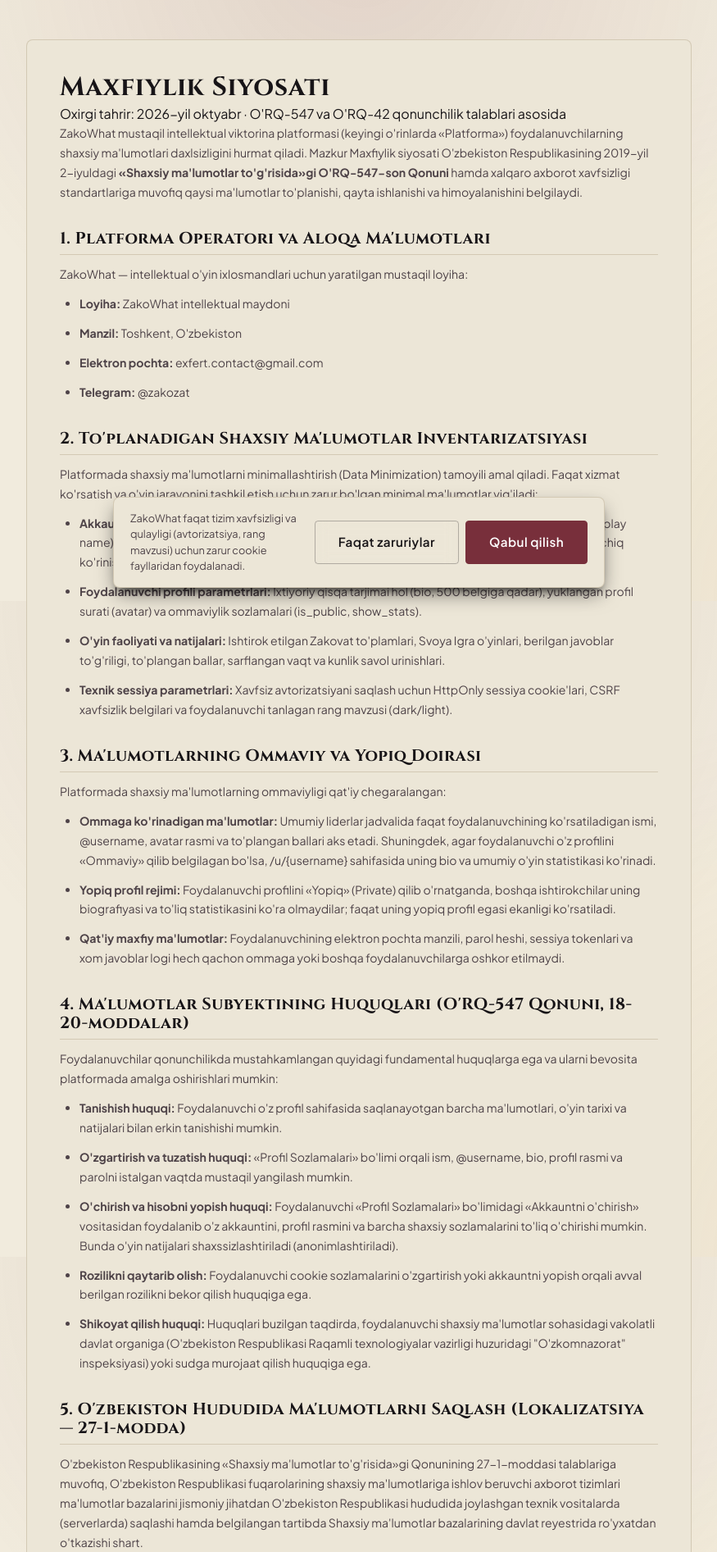
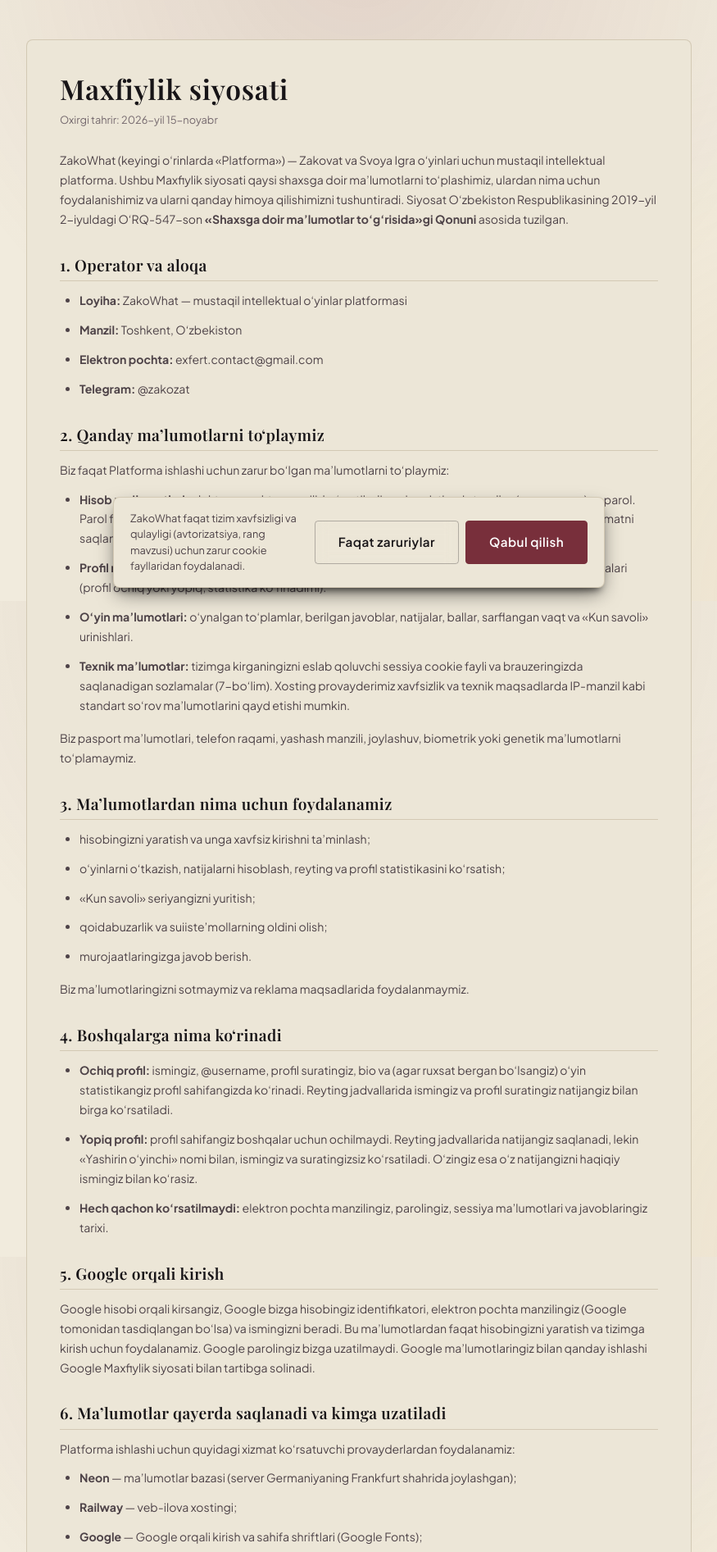
Before and after one commit to LstAkva/PROJECT-Z, a FastAPI app: page /privacy in a window 1280 px wide. Shown: the part 67-1960 px from the top of the page at 82% size, without its empty margins (202-1077 px from the left). Run offline with FastAPI, Linux system fonts and the light colour scheme; parts of the project's set-up code (start-up, migrations or seed data) failed here and were passed over; some web fonts are replaced.

Commit message:
docs(legal): complete and correct the privacy policy and terms of use
Co-Authored-By: Claude Opus 5.5 <noreply@anthropic.com>

```diff
--- a/templates/legal/privacy.html
+++ b/templates/legal/privacy.html
@@ -39,10 +39,23 @@
       border-radius: var(--radius-md);
       padding: 2.5rem;
     }
+    .legal-title {
+      font-family: var(--font-serif);
+      font-size: 2.1rem;
+      font-weight: 600;
+      line-height: 1.15;
+      color: var(--text-main);
+      margin: 0;
+    }
+    .legal-updated {
+      margin: 0.5rem 0 1.75rem;
+      font-size: 0.8rem;
+      color: var(--text-dim);
+    }
     .legal-prose h2 {
-      font-family: var(--font-display);
-      font-size: 1.25rem;
-      font-weight: 700;
+      font-family: var(--font-serif);
+      font-size: 1.2rem;
+      font-weight: 600;
       color: var(--text-main);
       margin-top: 2rem;
       margin-bottom: 0.75rem;
@@ -103,107 +116,119 @@
   <main class="flex-grow legal-container">
     <div class="legal-card space-y-6">
       <div>
-        <h1 class="text-3xl font-display font-extrabold text-[var(--text-main)]">Maxfiylik Siyosati</h1>
-        <p class="text-xs text-[var(--text-dim)] font-mono mt-1">Oxirgi tahrir: 2026-yil oktyabr · O'RQ-547 va O'RQ-42 qonunchilik talablari asosida</p>
+        <h1 class="legal-title">Maxfiylik siyosati</h1>
+        <p class="legal-updated">Oxirgi tahrir: 2026-yil 15-noyabr</p>
       </div>
 
       <div class="legal-prose">
         <p>
-          ZakoWhat mustaqil intellektual viktorina platformasi (keyingi o'rinlarda «Platforma») foydalanuvchilarning shaxsiy ma'lumotlari daxlsizligini hurmat qiladi. Mazkur Maxfiylik siyosati O'zbekiston Respublikasining 2019-yil 2-iyuldagi <strong>«Shaxsiy ma'lumotlar to'g'risida»gi O'RQ-547-son Qonuni</strong> hamda xalqaro axborot xavfsizligi standartlariga muvofiq qaysi ma'lumotlar to'planishi, qayta ishlanishi va himoyalanishini belgilaydi.
+          ZakoWhat (keyingi o‘rinlarda «Platforma») — Zakovat va Svoya Igra o‘yinlari uchun mustaqil intellektual platforma. Ushbu Maxfiylik siyosati qaysi shaxsga doir ma’lumotlarni to‘plashimiz, ulardan nima uchun foydalanishimiz va ularni qanday himoya qilishimizni tushuntiradi. Siyosat O‘zbekiston Respublikasining 2019-yil 2-iyuldagi O‘RQ-547-son <strong>«Shaxsga doir ma’lumotlar to‘g‘risida»gi Qonuni</strong> asosida tuzilgan.
         </p>
 
-        <h2>1. Platforma Operatori va Aloqa Ma'lumotlari</h2>
-        <p>
-          ZakoWhat — intellektual o'yin ixlosmandlari uchun yaratilgan mustaqil loyiha:
-        </p>
+        <h2>1. Operator va aloqa</h2>
         <ul>
-          <li><strong>Loyiha:</strong> ZakoWhat intellektual maydoni</li>
-          <li><strong>Manzil:</strong> Toshkent, O'zbekiston</li>
+          <li><strong>Loyiha:</strong> ZakoWhat — mustaqil intellektual o‘yinlar platformasi</li>
+          <li><strong>Manzil:</strong> Toshkent, O‘zbekiston</li>
           <li><strong>Elektron pochta:</strong> exfert.contact@gmail.com</li>
           <li><strong>Telegram:</strong> @zakozat</li>
         </ul>
 
-        <h2>2. To'planadigan Shaxsiy Ma'lumotlar Inventarizatsiyasi</h2>
+        <h2>2. Qanday ma’lumotlarni to‘playmiz</h2>
+        <p>Biz faqat Platforma ishlashi uchun zarur bo‘lgan ma’lumotlarni to‘playmiz:</p>
+        <ul>
+          <li><strong>Hisob ma’lumotlari:</strong> elektron pochta manzili, ko‘rsatiladigan ism, ixtiyoriy taxallus (@username) va parol. Parol faqat xeshlangan (qaytarib bo‘lmaydigan tarzda shifrlangan) ko‘rinishda saqlanadi; uning asl matni saqlanmaydi.</li>
+          <li><strong>Profil ma’lumotlari:</strong> ixtiyoriy qisqa ma’lumot (bio, 500 belgigacha), profil surati va maxfiylik sozlamalari (profil ochiq yoki yopiq, statistika ko‘rinadimi).</li>
+          <li><strong>O‘yin ma’lumotlari:</strong> o‘ynalgan to‘plamlar, berilgan javoblar, natijalar, ballar, sarflangan vaqt va «Kun savoli» urinishlari.</li>
+          <li><strong>Texnik ma’lumotlar:</strong> tizimga kirganingizni eslab qoluvchi sessiya cookie fayli va brauzeringizda saqlanadigan sozlamalar (7-bo‘lim). Xosting provayderimiz xavfsizlik va texnik maqsadlarda IP-manzil kabi standart so‘rov ma’lumotlarini qayd etishi mumkin.</li>
+        </ul>
+        <p>Biz pasport ma’lumotlari, telefon raqami, yashash manzili, joylashuv, biometrik yoki genetik ma’lumotlarni to‘plamaymiz.</p>
+
+        <h2>3. Ma’lumotlardan nima uchun foydalanamiz</h2>
+        <ul>
+          <li>hisobingizni yaratish va unga xavfsiz kirishni ta’minlash;</li>
+          <li>o‘yinlarni o‘tkazish, natijalarni hisoblash, reyting va profil statistikasini ko‘rsatish;</li>
+          <li>«Kun savoli» seriyangizni yuritish;</li>
+          <li>qoidabuzarlik va suiiste’mollarning oldini olish;</li>
+          <li>murojaatlaringizga javob berish.</li>
+        </ul>
+        <p>Biz ma’lumotlaringizni sotmaymiz va reklama maqsadlarida foydalanmaymiz.</p>
+
+        <h2>4. Boshqalarga nima ko‘rinadi</h2>
+        <ul>
+          <li><strong>Ochiq profil:</strong> ismingiz, @username, profil suratingiz, bio va (agar ruxsat bergan bo‘lsangiz) o‘yin statistikangiz profil sahifangizda ko‘rinadi. Reyting jadvallarida ismingiz va profil suratingiz natijangiz bilan birga ko‘rsatiladi.</li>
+          <li><strong>Yopiq profil:</strong> profil sahifangiz boshqalar uchun ochilmaydi. Reyting jadvallarida natijangiz saqlanadi, lekin «Yashirin o‘yinchi» nomi bilan, ismingiz va suratingizsiz ko‘rsatiladi. O‘zingiz esa o‘z natijangizni haqiqiy ismingiz bilan ko‘rasiz.</li>
+          <li><strong>Hech qachon ko‘rsatilmaydi:</strong> elektron pochta manzilingiz, parolingiz, sessiya ma’lumotlari va javoblaringiz tarixi.</li>
+        </ul>
+
+        <h2>5. Google orqali kirish</h2>
         <p>
-          Platformada shaxsiy ma'lumotlarni minimallashtirish (Data Minimization) tamoyili amal qiladi. Faqat xizmat ko'rsatish va o'yin jarayonini tashkil etish uchun zarur bo'lgan minimal ma'lumotlar yig'iladi:
+          Google hisobi orqali kirsangiz, Google bizga hisobingiz identifikatori, elektron pochta manzilingiz (Google tomonidan tasdiqlangan bo‘lsa) va ismingizni beradi. Bu ma’lumotlardan faqat hisobingizni yaratish va tizimga kirish uchun foydalanamiz. Google parolingiz bizga uzatilmaydi. Google ma’lumotlaringiz bilan qanday ishlashi Google Maxfiylik siyosati bilan tartibga solinadi.
+        </p>
+
+        <h2>6. Ma’lumotlar qayerda saqlanadi va kimga uzatiladi</h2>
+        <p>Platforma ishlashi uchun quyidagi xizmat ko‘rsatuvchi provayderlardan foydalanamiz:</p>
+        <ul>
+          <li><strong>Neon</strong> — ma’lumotlar bazasi (server Germaniyaning Frankfurt shahrida joylashgan);</li>
+          <li><strong>Railway</strong> — veb-ilova xostingi;</li>
+          <li><strong>Google</strong> — Google orqali kirish va sahifa shriftlari (Google Fonts);</li>
+          <li><strong>Tailwind</strong> — sahifa dizayni uchun skript (cdn.tailwindcss.com).</li>
+        </ul>
+        <p>Sahifa shriftlari va skriptlari yuklanganda brauzeringiz IP-manzilingizni ushbu provayderlarga yuboradi.</p>
+        <p>
+          Platforma biometrik yoki genetik ma’lumotlar to‘plamaydi va telekommunikatsiya operatori hisoblanmaydi. «Shaxsga doir ma’lumotlar to‘g‘risida»gi Qonunning amaldagi tahririga (27<sup>1</sup>-modda, 2026-yil 26-martdagi O‘RQ-1125-son Qonun bilan kiritilgan) ko‘ra, bunday boshqa shaxsga doir ma’lumotlar qonunda belgilangan himoya kafolatlari mavjud bo‘lganda O‘zbekistondan tashqarida ham saqlanishi mumkin. Ma’lumotlar shifrlangan ulanish (HTTPS) orqali uzatiladi.
+        </p>
+        <p>Ma’lumotlaringizni boshqa uchinchi shaxslarga bermaymiz, qonunda nazarda tutilgan hollar bundan mustasno.</p>
+
+        <h2>7. Cookie fayllar va brauzer xotirasi</h2>
+        <ul>
+          <li><strong>Sessiya cookie fayli (access_token):</strong> tizimga kirganingizni eslab qoladi. Uni sahifadagi skriptlar o‘qiy olmaydi (HttpOnly). 30 kun amal qiladi va tizimdan chiqqaningizda o‘chiriladi.</li>
+          <li><strong>Brauzer xotirasi (localStorage):</strong> tanlangan mavzu (yorug‘ yoki qorong‘i) va cookie bo‘yicha tanlovingiz.</li>
+          <li><strong>Sessiya xotirasi (sessionStorage):</strong> joriy o‘yin holati; brauzer oynasi yopilganda o‘chadi.</li>
+        </ul>
+        <p>Biz tahlil (analytics) yoki reklama cookie fayllaridan foydalanmaymiz. Tanlovingizni sahifa pastidagi «Cookie sozlamalari» tugmasi orqali istalgan vaqtda o‘zgartirishingiz mumkin.</p>
+
+        <h2>8. Saqlash muddati va hisobni o‘chirish</h2>
+        <p>Ma’lumotlaringiz hisobingiz mavjud bo‘lgan davrda saqlanadi. Hisobingizni istalgan vaqtda «Profil sozlamalari» bo‘limidagi «Akkauntni o‘chirish» orqali o‘chirishingiz mumkin. Bunda:</p>
+        <ul>
+          <li>hisob ma’lumotlaringiz, profil suratingiz va «Kun savoli» javoblaringiz butunlay o‘chiriladi;</li>
+          <li>o‘yin natijalaringiz sizga bog‘lanmagan, anonim ko‘rinishda umumiy statistika uchun saqlanib qolishi mumkin; ular reyting jadvallarida ko‘rsatilmaydi.</li>
+        </ul>
+        <p>Hisobni o‘chirishni qaytarib bo‘lmaydi.</p>
+
+        <h2>9. Sizning huquqlaringiz</h2>
+        <p>Qonunning 30-moddasiga muvofiq siz quyidagi huquqlarga egasiz:</p>
+        <ul>
+          <li>o‘zingiz haqingizda qanday ma’lumotlar saqlanayotganini va ularga qanday ishlov berilayotganini bilish;</li>
+          <li>ma’lumotlaringizni tuzatish yoki yangilash (profil sozlamalari orqali);</li>
+          <li>roziligingizni qaytarib olish va hisobingizni o‘chirish;</li>
+          <li>huquqlaringiz buzilgan deb hisoblasangiz, vakolatli davlat organiga yoki sudga murojaat qilish.</li>
+        </ul>
+        <p>Ma’lumotlaringiz bo‘yicha savollar uchun exfert.contact@gmail.com manziliga yozing.</p>
+
+        <h2>10. Bolalar</h2>
+        <p>
+          Platforma 13 yoshdan katta foydalanuvchilar uchun mo‘ljallangan. 16 yoshga to‘lmaganlarga Platformadan ota-onasi yoki qonuniy vakili roziligi bilan foydalanishni tavsiya qilamiz. Biz bolalardan hisob uchun zarur bo‘lganidan ortiq ma’lumot so‘ramaymiz.
+        </p>
+
+        <h2>11. Reklama va tahlil vositalari</h2>
+        <p>
+          Hozirda Platformada reklama yoki foydalanuvchilarni kuzatuvchi (tracking) skriptlar yo‘q. Agar kelajakda reklama yoki tahlil xizmatlari qo‘shilsa, ushbu siyosat oldindan yangilanadi va zarur bo‘lsa, roziligingiz alohida so‘raladi.
+        </p>
+
+        <h2>12. Mualliflik huquqi bo‘yicha shikoyatlar</h2>
+        <p>
+          ZakoWhat O‘zbekiston Respublikasining «Mualliflik huquqi va turdosh huquqlar to‘g‘risida»gi Qonuniga (O‘RQ-42) rioya qiladi. Agar Platformadagi savol, matn yoki tasvir mualliflik huquqingizni buzgan deb hisoblasangiz, exfert.contact@gmail.com manziliga yozing va quyidagilarni ko‘rsating:
         </p>
         <ul>
-          <li><strong>Akkaunt rekvizitlari:</strong> Ro'yxatdan o'tishda kiritilgan elektron pochta manzili, ko'rsatiladigan ism (display name), unikal taxallus (@username) hamda kriptografik bcrypt algoritmi bilan heshlangan parol. Ochiq ko'rinishdagi parollar HECH QACHON saqlanmaydi va uzatilmaydi.</li>
-          <li><strong>Foydalanuvchi profili parametrlari:</strong> Ixtiyoriy qisqa tarjimai hol (bio, 500 belgiga qadar), yuklangan profil surati (avatar) va ommaviylik sozlamalari (is_public, show_stats).</li>
-          <li><strong>O'yin faoliyati va natijalari:</strong> Ishtirok etilgan Zakovat to'plamlari, Svoya Igra o'yinlari, berilgan javoblar to'g'riligi, to'plangan ballar, sarflangan vaqt va kunlik savol urinishlari.</li>
-          <li><strong>Texnik sessiya parametrlari:</strong> Xavfsiz avtorizatsiyani saqlash uchun HttpOnly sessiya cookie'lari, CSRF xavfsizlik belgilari va foydalanuvchi tanlagan rang mavzusi (dark/light).</li>
+          <li>huquq egasining F.I.Sh. yoki tashkilot nomi va aloqa ma’lumotlari;</li>
+          <li>tegishli sahifa havolasi yoki savol;</li>
+          <li>huquq egasi ekanligingizni tasdiqlovchi ma’lumotlar.</li>
         </ul>
+        <p>Murojaatlar 5 ish kuni ichida ko‘rib chiqiladi; shikoyat asosli bo‘lsa, material Platformadan olib tashlanadi.</p>
 
-        <h2>3. Ma'lumotlarning Ommaviy va Yopiq Doirasi</h2>
+        <h2>13. Siyosatga o‘zgartirishlar</h2>
         <p>
-          Platformada shaxsiy ma'lumotlarning ommaviyligi qat'iy chegaralangan:
-        </p>
-        <ul>
-          <li><strong>Ommaga ko'rinadigan ma'lumotlar:</strong> Umumiy liderlar jadvalida faqat foydalanuvchining ko'rsatiladigan ismi, @username, avatar rasmi va to'plangan ballari aks etadi. Shuningdek, agar foydalanuvchi o'z profilini «Ommaviy» qilib belgilagan bo'lsa, /u/{username} sahifasida uning bio va umumiy o'yin statistikasi ko'rinadi.</li>
-          <li><strong>Yopiq profil rejimi:</strong> Foydalanuvchi profilini «Yopiq» (Private) qilib o'rnatganda, boshqa ishtirokchilar uning biografiyasi va to'liq statistikasini ko'ra olmaydilar; faqat uning yopiq profil egasi ekanligi ko'rsatiladi.</li>
-          <li><strong>Qat'iy maxfiy ma'lumotlar:</strong> Foydalanuvchining elektron pochta manzili, parol heshi, sessiya tokenlari va xom javoblar logi hech qachon ommaga yoki boshqa foydalanuvchilarga oshkor etilmaydi.</li>
-        </ul>
-
-        <h2>4. Ma'lumotlar Subyektining Huquqlari (O'RQ-547 Qonuni, 18-20-moddalar)</h2>
-        <p>
-          Foydalanuvchilar qonunchilikda mustahkamlangan quyidagi fundamental huquqlarga ega va ularni bevosita platformada amalga oshirishlari mumkin:
-        </p>
-        <ul>
-          <li><strong>Tanishish huquqi:</strong> Foydalanuvchi o'z profil sahifasida saqlanayotgan barcha ma'lumotlari, o'yin tarixi va natijalari bilan erkin tanishishi mumkin.</li>
-          <li><strong>O'zgartirish va tuzatish huquqi:</strong> «Profil Sozlamalari» bo'limi orqali ism, @username, bio, profil rasmi va parolni istalgan vaqtda mustaqil yangilash mumkin.</li>
-          <li><strong>O'chirish va hisobni yopish huquqi:</strong> Foydalanuvchi «Profil Sozlamalari» bo'limidagi «Akkauntni o'chirish» vositasidan foydalanib o'z akkauntini, profil rasmini va barcha shaxsiy sozlamalarini to'liq o'chirishi mumkin. Bunda o'yin natijalari shaxssizlashtiriladi (anonimlashtiriladi).</li>
-          <li><strong>Rozilikni qaytarib olish:</strong> Foydalanuvchi cookie sozlamalarini o'zgartirish yoki akkauntni yopish orqali avval berilgan rozilikni bekor qilish huquqiga ega.</li>
-          <li><strong>Shikoyat qilish huquqi:</strong> Huquqlari buzilgan taqdirda, foydalanuvchi shaxsiy ma'lumotlar sohasidagi vakolatli davlat organiga (O'zbekiston Respublikasi Raqamli texnologiyalar vazirligi huzuridagi "O'zkomnazorat" inspeksiyasi) yoki sudga murojaat qilish huquqiga ega.</li>
-        </ul>
-
-        <h2>5. O'zbekiston Hududida Ma'lumotlarni Saqlash (Lokalizatsiya — 27-1-modda)</h2>
-        <p>
-          O'zbekiston Respublikasining «Shaxsiy ma'lumotlar to'g'risida»gi Qonunining 27-1-moddasi talablariga muvofiq, O'zbekiston Respublikasi fuqarolarining shaxsiy ma'lumotlariga ishlov beruvchi axborot tizimlari ma'lumotlar bazalarini jismoniy jihatdan O'zbekiston Respublikasi hududida joylashgan texnik vositalarda (serverlarda) saqlashi hamda belgilangan tartibda Shaxsiy ma'lumotlar bazalarining davlat reyestrida ro'yxatdan o'tkazishi shart.
-        </p>
-        <p>
-          Hozirgi ishlab chiqish (development) bosqichida tizim lokal ishlab chiquvchi muhitida sinovdan o'tkazilmoqda. Tizim ommaviy tijoriy yoki keng foydalanishga chiqarilishida barcha shaxsiy ma'lumotlar bazalari O'zbekiston hududidagi vakolatli ma'lumotlar markazlariga (serverlariga) joylashtiriladi.
-        </p>
-
-        <h2>6. Yoshi Cheklovlari va Voyaga Yetmaganlar Maxfiyligi</h2>
-        <p>
-          ZakoWhat intellektual mantiqiy maydon bo'lib, asosan 13 yoshdan oshgan auditoriyaga mo'ljallangan. 16 yoshga to'lmagan shaxslar platformadan ota-onalari yoki qonuniy vasiylari ruxsati bilan foydalanishlari tavsiya etiladi.
-        </p>
-        <p>
-          Platforma voyaga yetmaganlardan pasport ma'lumotlari, fotosuratlar, yashash manzillari yoki boshqa nozik shaxsiy ma'lumotlarni talab qilmaydi va to'plamaydi.
-        </p>
-
-        <h2>7. Uchinchi Tomon Reklamalari va Kelajakdagi Monetizatsiya (Google AdSense)</h2>
-        <p>
-          Ayni paytda ZakoWhat platformasida uchinchi tomon reklama skriptlari yoki kuzatuvchi tijoriy tarmoqlar o'rnatilmagan.
-        </p>
-        <p>
-          Kelajakda platforma faoliyatini moliyalashtirish maqsadida uchinchi tomon reklama provayderlari (masalan, Google AdSense) jalb etilishi mumkin. Bunday holatda:
-        </p>
-        <ul>
-          <li>Reklama provayderlari foydalanuvchilarning platformaga yoki boshqa veb-saytlarga oldingi tashriflariga asoslangan reklamalarni ko'rsatish uchun cookie fayllaridan foydalanishi mumkin;</li>
-          <li>Reklamalar o'yin jarayoniga xalaqit bermasligi, savol matnlari va javob tugmalaridan aniq ajratilishi ta'minlanadi;</li>
-          <li>Foydalanuvchilar Google Ad Settings (Reklama sozlamalari) orqali shaxsiylashtirilgan reklamalardan voz kechish imkoniyatiga ega bo'ladilar.</li>
-        </ul>
-
-        <h2>8. Mualliflik Huquqlari va Shikoyat Qilish Tartibi (Notice & Takedown)</h2>
-        <p>
-          ZakoWhat mualliflik huquqlarini (O'RQ-42-son Qonun) hurmat qiladi. Agar platformadagi biron bir savol, to'plam matni, tasvir yoki tushuntirish sizning mualliflik huquqingizni buzgan deb hisoblasangiz, siz <strong>exfert.contact@gmail.com</strong> manziliga shikoyat yuborishingiz mumkin.
-        </p>
-        <p>
-          Murojaatda quyidagilar ko'rsatilishi shart:
-        </p>
-        <ul>
-          <li>Mualliflik huquqi egasining F.I.Sh. yoki yuridik nomi va aloqa ma'lumotlari;</li>
-          <li>Huquqbuzarlik sodir etilgan deb hisoblangan aniq sahifa havolasi yoki savol identifikatori;</li>
-          <li>Huquq egasi ekanligingizni tasdiqlovchi birlamchi dalillar.</li>
-        </ul>
-        <p>
-          Platforma ma'muriyati bunday murojaatlarni 5 ish kuni ichida o'rganib chiqadi va qoidabuzarlik tasdiqlangan taqdirda material zudlik bilan platformadan olib tashlanadi.
-        </p>
-
-        <h2>9. Siyosatga O'zgartirishlar Kiritish</h2>
-        <p>
-          Platforma rivojlanishi, yangi texnologiyalar joriy etilishi yoki O'zbekiston qonunchiligidagi o'zgarishlar munosabati bilan ushbu Maxfiylik siyosatiga o'zgartirishlar kiritilishi mumkin. Yangilangan tahrir platformada e'lon qilingan paytdan boshlab kuchga kiradi.
+          Siyosat o‘zgarganda yangi tahrir shu sahifada e’lon qilinadi va yuqoridagi sana yangilanadi. Muhim o‘zgarishlar haqida sayt yoki Telegram kanal orqali xabar berishga harakat qilamiz.
         </p>
       </div>
     </div>
```
Also changed, not shown: templates/legal/terms.html (+80 -48 lines).
